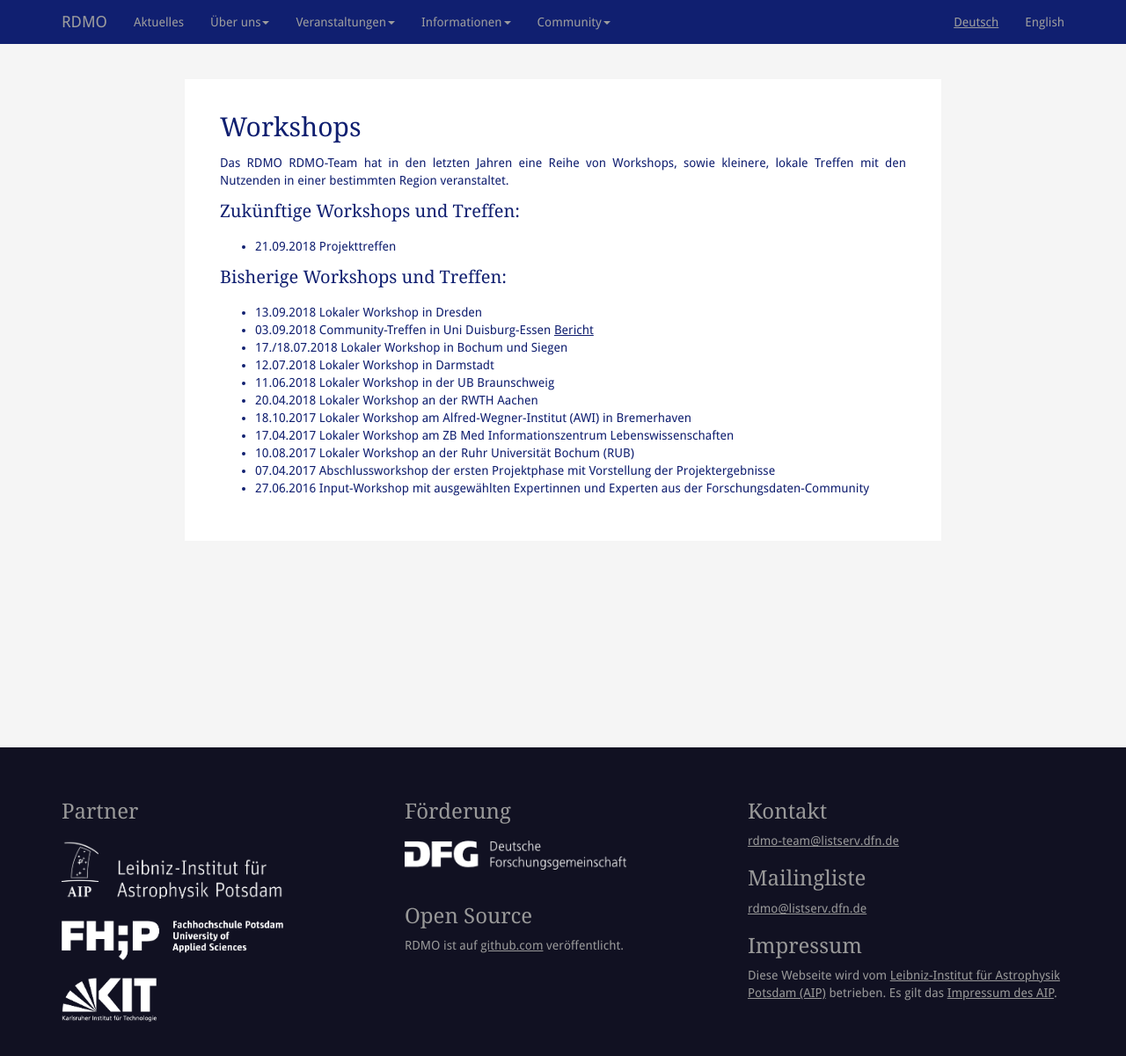
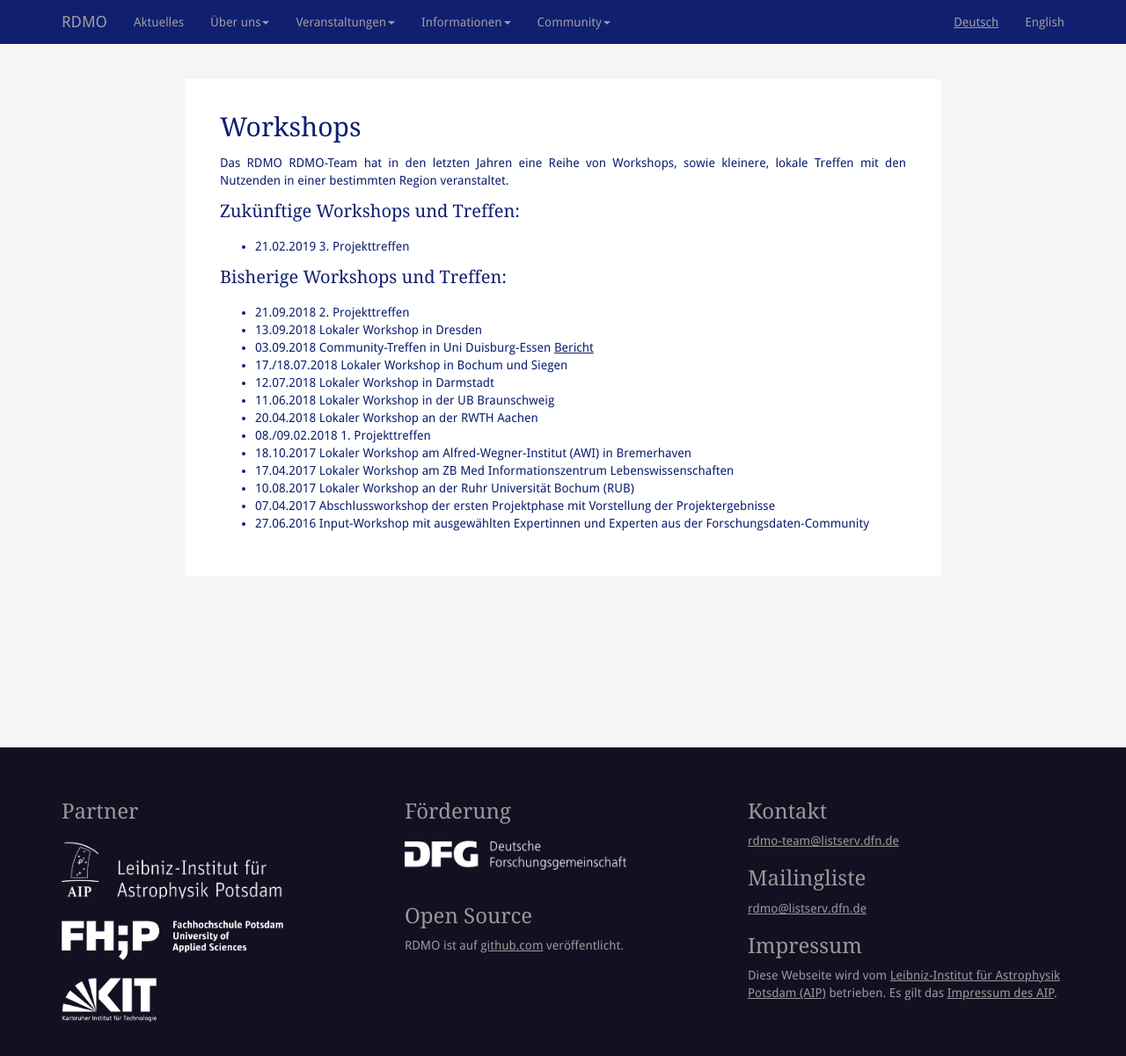
Before and after one commit to rdmorganiser/rdmorganiser.github.io, a Jekyll site: the page built from workshops.md, in a window 1280 px wide and 1202 px high. Shown: the whole window at 88% size. Built offline with Jekyll 4.4.1, drawn with Linux system fonts in a browser that asks for light colours; our own code applies the rules of GitHub Pages for plain Markdown files.

Commit message:
Update workshops.md

```diff
--- a/workshops.md
+++ b/workshops.md
@@ -14,17 +14,19 @@
 Zukünftige Workshops und Treffen:
 ---------------------------------
 
-* 21.09.2018 Projekttreffen
+* 21.02.2019 3. Projekttreffen
 
 Bisherige Workshops und Treffen:
 --------------------------------
 
+* 21.09.2018 2. Projekttreffen
 * 13.09.2018 Lokaler Workshop in Dresden
 * 03.09.2018 Community-Treffen in Uni Duisburg-Essen [Bericht](http://www.forschungsdaten.org/index.php/Erstes_Community-Treffen)
 * 17./18.07.2018 Lokaler Workshop in Bochum und Siegen
 * 12.07.2018 Lokaler Workshop in Darmstadt
 * 11.06.2018 Lokaler Workshop in der UB Braunschweig
 * 20.04.2018 Lokaler Workshop an der RWTH Aachen
+* 08./09.02.2018 1. Projekttreffen
 * 18.10.2017 Lokaler Workshop am Alfred-Wegner-Institut (AWI) in Bremerhaven
 * 17.04.2017 Lokaler Workshop am ZB Med Informationszentrum Lebenswissenschaften
 * 10.08.2017 Lokaler Workshop an der Ruhr Universität Bochum (RUB)
```
